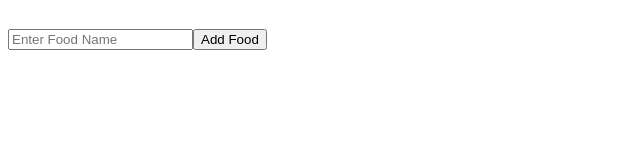
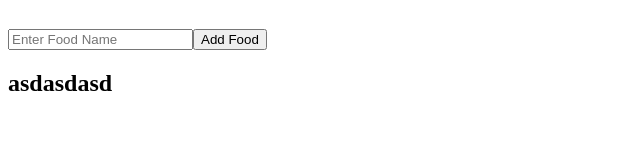
Before and after one commit to Evrenefeb/my-react-app, a React (Vite) app: page / in a window 1280 px wide. Shown: the part 157-300 px from the top of the page, without its empty margins (0-640 px from the left). Built offline with nearby package versions, Linux system fonts and the light colour scheme.

Commit message:
sex update
asdas

```diff
--- a/src/App.jsx
+++ b/src/App.jsx
@@ -8,6 +8,7 @@ function App() {
   return(
     <>
       <MyComponent2 />
+      <h2>asdasdasd</h2>
     </>
 
   );
```
